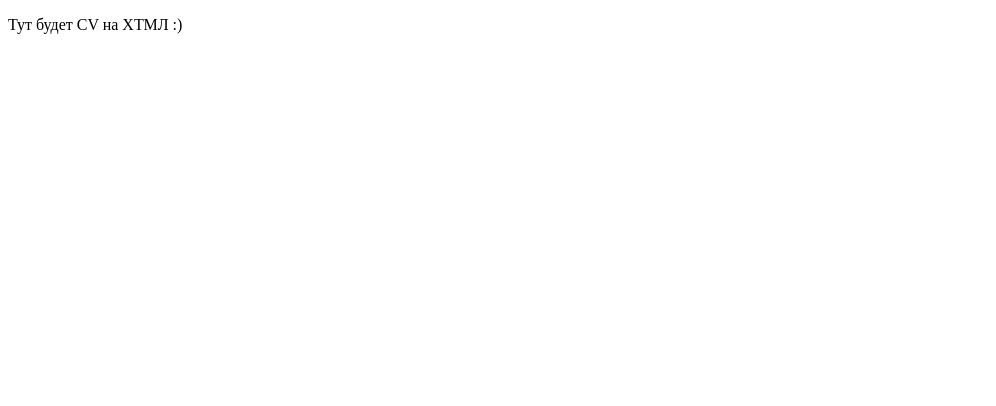
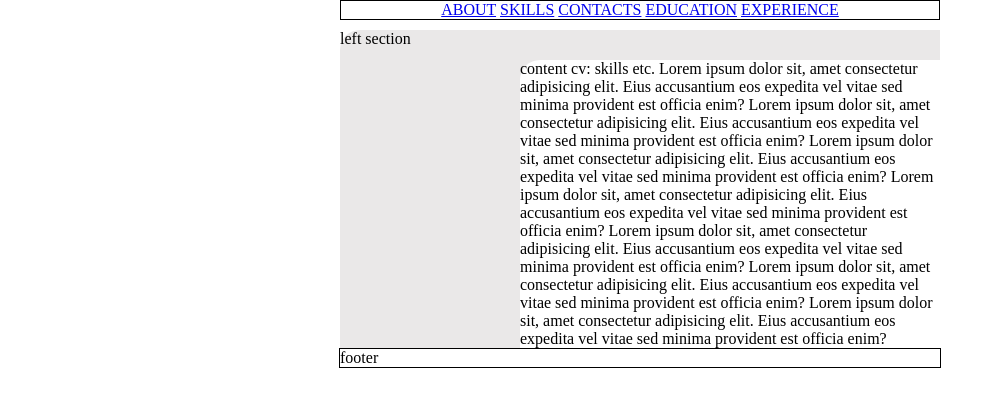
Before and after one commit to lexkhortic/rsschool-cv, a plain HTML site: page index.html in a window 1280 px wide. Shown: the whole page, without its empty margins (0-996 px from the left). Drawn offline with Linux system fonts and the light colour scheme.

Commit message:
feat: add skilet html, some css

```diff
--- a/index.html
+++ b/index.html
@@ -3,11 +3,46 @@
 <head>
     <meta charset="UTF-8">
     <meta name="viewport" content="width=device-width, initial-scale=1.0">
-    <title>Document</title>
+    <title>Aliaksei Khort CV</title>
+    <link rel="stylesheet" href="style.css">
 </head>
 <body>
-    <p>
-        Тут будет CV на ХТМЛ :)
-    </p>
+    <header>
+        <nav>
+            <a href="#about">ABOUT</a>
+            <a href="#skills">SKILLS</a>
+            <a href="#contacts">CONTACTS</a>
+            <a href="#educations">EDUCATION</a>
+            <a href="#experience">EXPERIENCE</a>
+        </nav>
+    </header>
+
+    <main>
+        <section class="left-section">
+            left section
+        </section>
+
+        <section class="right-section">
+            <!-- <div style="height: 30px;">
+                &nbsp;
+            </div> -->
+            <div class="content-cv">
+                content cv: skills etc.
+                Lorem ipsum dolor sit, amet consectetur adipisicing elit. Eius accusantium eos expedita vel vitae sed minima provident est officia enim?
+                Lorem ipsum dolor sit, amet consectetur adipisicing elit. Eius accusantium eos expedita vel vitae sed minima provident est officia enim?
+                Lorem ipsum dolor sit, amet consectetur adipisicing elit. Eius accusantium eos expedita vel vitae sed minima provident est officia enim?
+                Lorem ipsum dolor sit, amet consectetur adipisicing elit. Eius accusantium eos expedita vel vitae sed minima provident est officia enim?
+                Lorem ipsum dolor sit, amet consectetur adipisicing elit. Eius accusantium eos expedita vel vitae sed minima provident est officia enim?
+                Lorem ipsum dolor sit, amet consectetur adipisicing elit. Eius accusantium eos expedita vel vitae sed minima provident est officia enim?
+                Lorem ipsum dolor sit, amet consectetur adipisicing elit. Eius accusantium eos expedita vel vitae sed minima provident est officia enim?
+            </div>
+        </section>
+    </main>
+
+    <footer>
+        <div>
+            footer
+        </div>
+    </footer>
 </body>
 </html>
--- a/style.css
+++ b/style.css
@@ -0,0 +1,43 @@
+body {
+    margin: 0;
+    padding: 0;
+    display: flex;
+    align-items: center;
+    flex-direction: column;
+    justify-content: center;
+
+}
+
+header {
+    border: 1px solid black;
+    text-align: center;
+    width: 600px;
+    box-sizing: border-box;
+    outline: none;
+}
+
+
+main {
+    display: flex;
+    flex-direction: row;
+    margin-top: 10px;
+    background-color: rgb(234,232,232);
+    width: 600px;
+    border-radius: 20px 0 0 0;
+}
+
+footer {
+    border: 1px solid black;
+    width: 600px;
+}
+
+.left-section {
+    width: 30%;
+}
+
+.right-section {
+    background-color: white;
+    border-radius: 20px 0 0 0;
+    margin-top: 30px;
+    width: 70%;
+}
```
